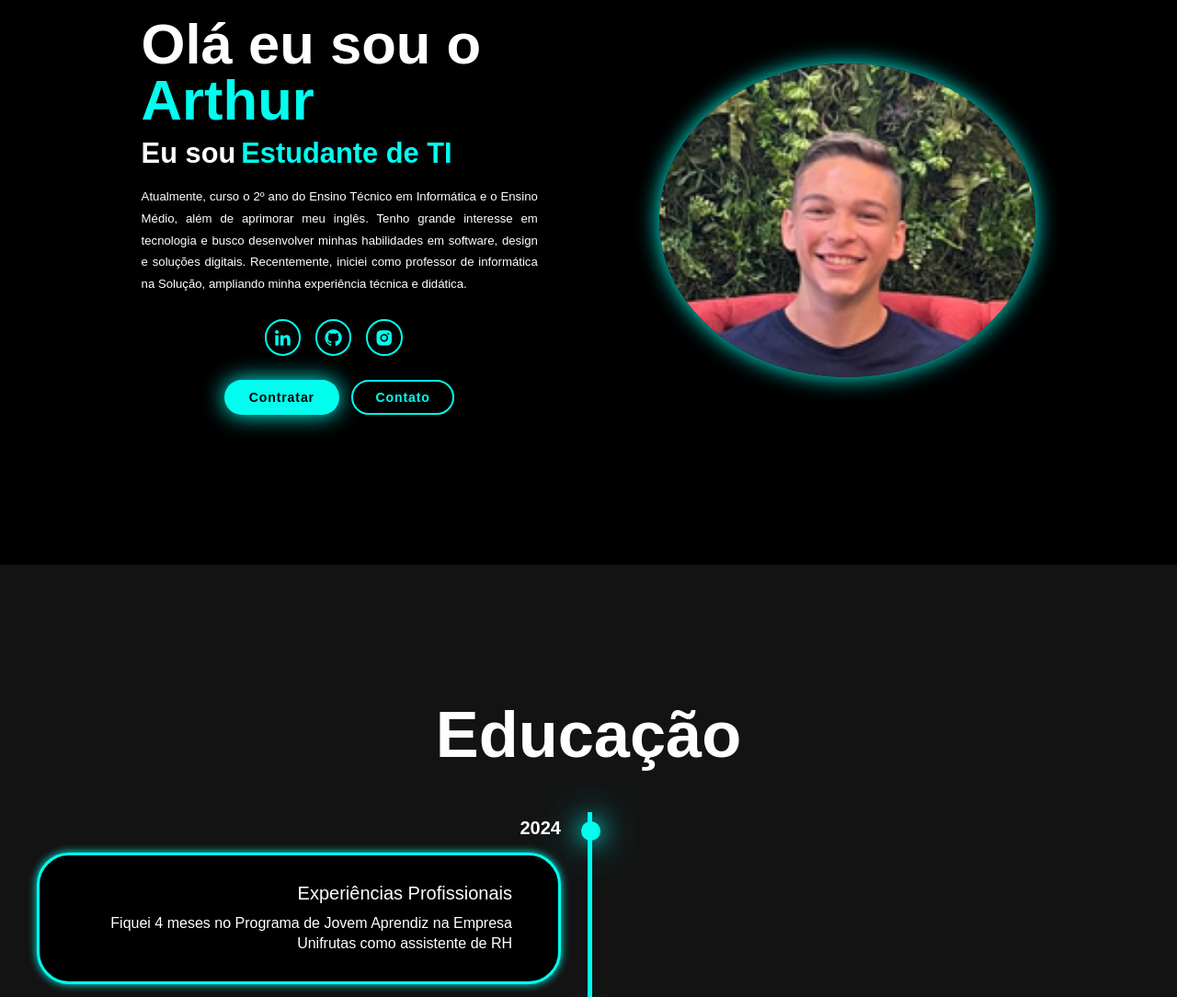
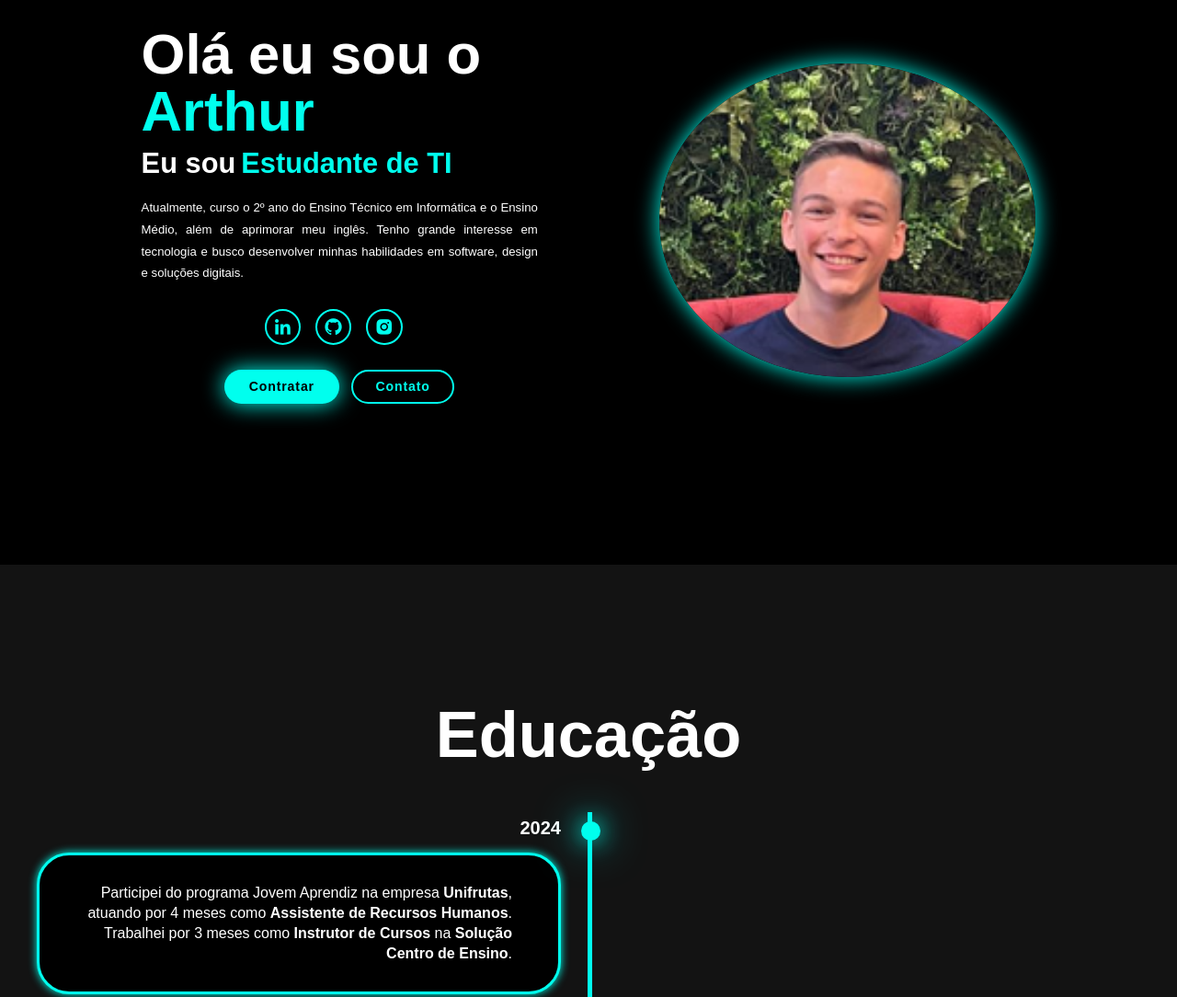
Before and after one commit to arthurmullerg/Portfolio, a plain HTML site: page index.html in a window 1280 px wide. Shown: the part 186-1270 px from the top of the page at 92% size. Drawn offline with nearby package versions, Linux system fonts and the light colour scheme.

Commit message:
Update index.html

```diff
--- a/index.html
+++ b/index.html
@@ -31,7 +31,7 @@
         <h3 class="text-animation"> Eu sou<span>Estudante de TI</span></h3>
         <p>Atualmente, curso o 2º ano do Ensino Técnico em Informática e o Ensino Médio, além de aprimorar meu inglês.
             Tenho grande interesse em tecnologia e busco desenvolver minhas habilidades em software, design e soluções digitais.
-            Recentemente, iniciei como professor de informática na Solução, ampliando minha experiência técnica e didática.
+
 
         </p>
         <div class="social-icons">
@@ -62,8 +62,8 @@
         <div class="timeline-dot"> </div><!--timeline-dot-->
             <div class="timeline-date">2024</div>
             <div class="timeline-content">
-                <h3>Experiências Profissionais</h3>
-                <p>Fiquei 4 meses no Programa de Jovem Aprendiz na Empresa Unifrutas como assistente de RH </p>
+              <p>Participei do programa Jovem Aprendiz na empresa <strong>Unifrutas</strong>, atuando por 4 meses como <strong>Assistente de Recursos Humanos</strong>.</p>
+              <p>Trabalhei por 3 meses como <strong>Instrutor de Cursos</strong> na <strong>Solução Centro de Ensino</strong>.</p>
 
             </div><!--time-content-->
 
```
